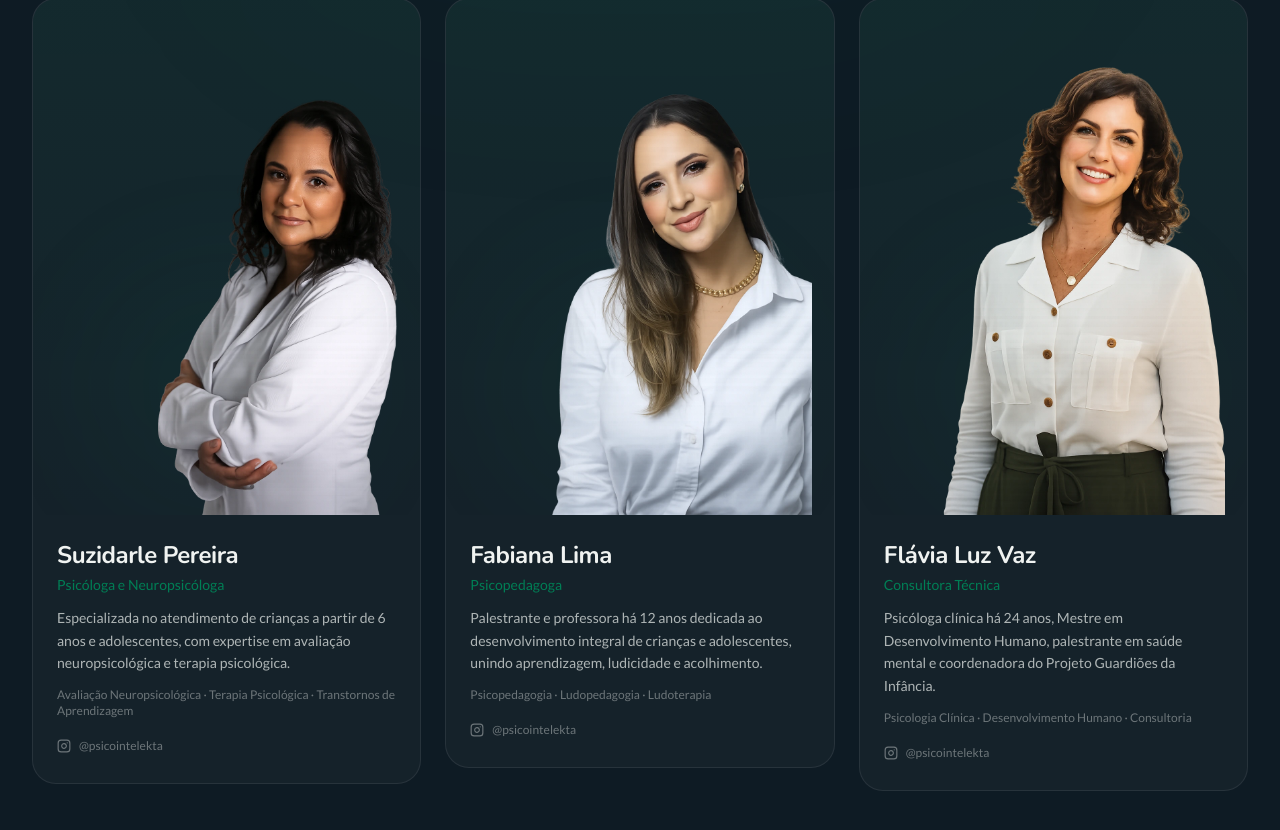
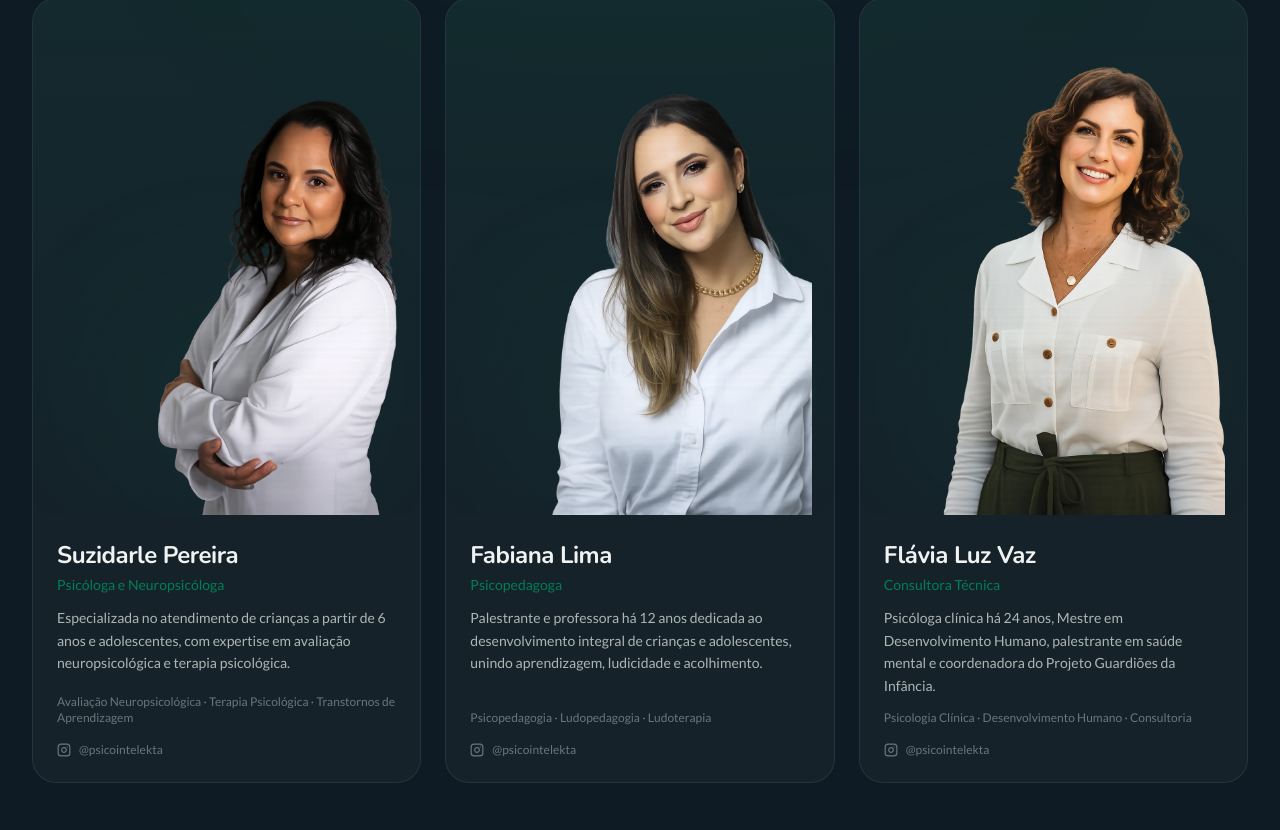
Before and after one commit to psicointelekta/intelekta, a Next.js app: page / in a window 1280 px wide. Shown: the part 7753-8583 px from the top of the page. Built offline with nearby package versions, Linux system fonts and the light colour scheme.

Commit message:
Fix: consertei altura dos cards da seção de equipe

```diff
--- a/components/sections/team.tsx
+++ b/components/sections/team.tsx
@@ -87,7 +87,7 @@ export function Team() {
               transition={{ duration: 0.5, delay: 0.25 + index * 0.1 }}
               className="group"
             >
-              <div className="rounded-2xl sm:rounded-3xl overflow-hidden border border-white/[0.08] hover:border-primary/25 transition-all duration-500 hover:shadow-xl hover:shadow-primary/[0.05] bg-white/[0.03]">
+              <div className="h-full flex flex-col rounded-2xl sm:rounded-3xl overflow-hidden border border-white/[0.08] hover:border-primary/25 transition-all duration-500 hover:shadow-xl hover:shadow-primary/[0.05] bg-white/[0.03]">
                 {/* Image — gradient bg for transparent portraits */}
                 <div className="relative aspect-[4/3] sm:aspect-[3/4] overflow-hidden bg-gradient-to-b from-primary/[0.08] via-primary/[0.04] to-transparent">
                   {/* Subtle glow behind portrait */}
@@ -103,7 +103,7 @@ export function Team() {
                 </div>
 
                 {/* Content — below image, NOT overlapping */}
-                <div className="p-5 sm:p-6">
+                <div className="p-5 sm:p-6 flex flex-col flex-1">
                   <h3 className="font-serif text-xl sm:text-2xl font-bold tracking-[-0.02em] text-dark-section-foreground mb-1">
                     {founder.name}
                   </h3>
@@ -115,7 +115,7 @@ export function Team() {
                   </p>
 
                   {/* Expertise as text */}
-                  <p className="text-xs text-dark-section-foreground/40 mb-4">
+                  <p className="text-xs text-dark-section-foreground/40 mb-4 mt-auto">
                     {founder.expertise.join(" · ")}
                   </p>
 
```
